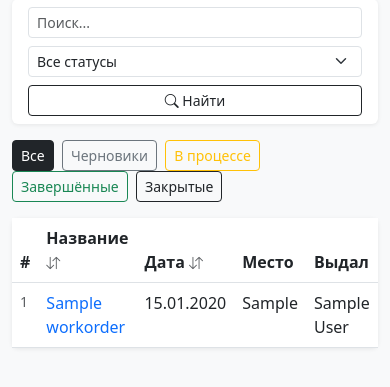
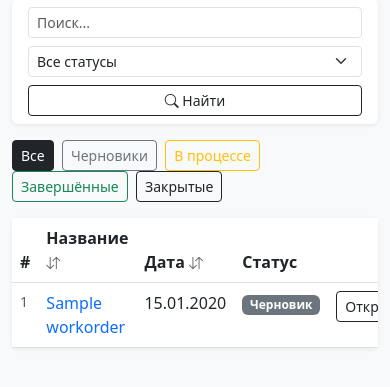
Before and after one commit to TarkhanNone/qoltizbek_v1, a Django app: page / in a window 390 px wide. Shown: the part 123-510 px from the top of the page. Run offline with Django 5.2, Linux system fonts and the light colour scheme; tables that the repository leaves empty hold one stand-in row (values such as "Sample post").

Commit message:
feat: fixed hide table columns on mobile in list.html

```diff
--- a/templates/workorders/list.html
+++ b/templates/workorders/list.html
@@ -80,8 +80,8 @@
                             {% else %}<i class="bi bi-arrow-down-up text-muted small"></i>{% endif %}
                         </a>
                     </th>
-                    <th>Место</th>
-                    <th>Выдал</th>
+                    <th class="d-none d-md-table-cell">Место</th>
+                    <th class="d-none d-md-table-cell">Выдал</th>
                     <th>Статус</th>
                     <th></th>
                 </tr>
@@ -96,8 +96,10 @@
                         </a>
                     </td>
                     <td class="text-nowrap">{{ wo.date|date:"d.m.Y" }}</td>
-                    <td>{{ wo.location }}</td>
-                    <td>{{ wo.issuer.get_full_name|default:wo.issuer.username }}</td>
+                    <td class="d-none d-md-table-cell">{{ wo.location }}</td>
+                    <td class="d-none d-md-table-cell">
+                        {{ wo.issuer.get_full_name|default:wo.issuer.username }}
+                    </td>
                     <td>
                         {% if wo.status == 'draft' %}
                             <span class="badge badge-draft">Черновик</span>
```
